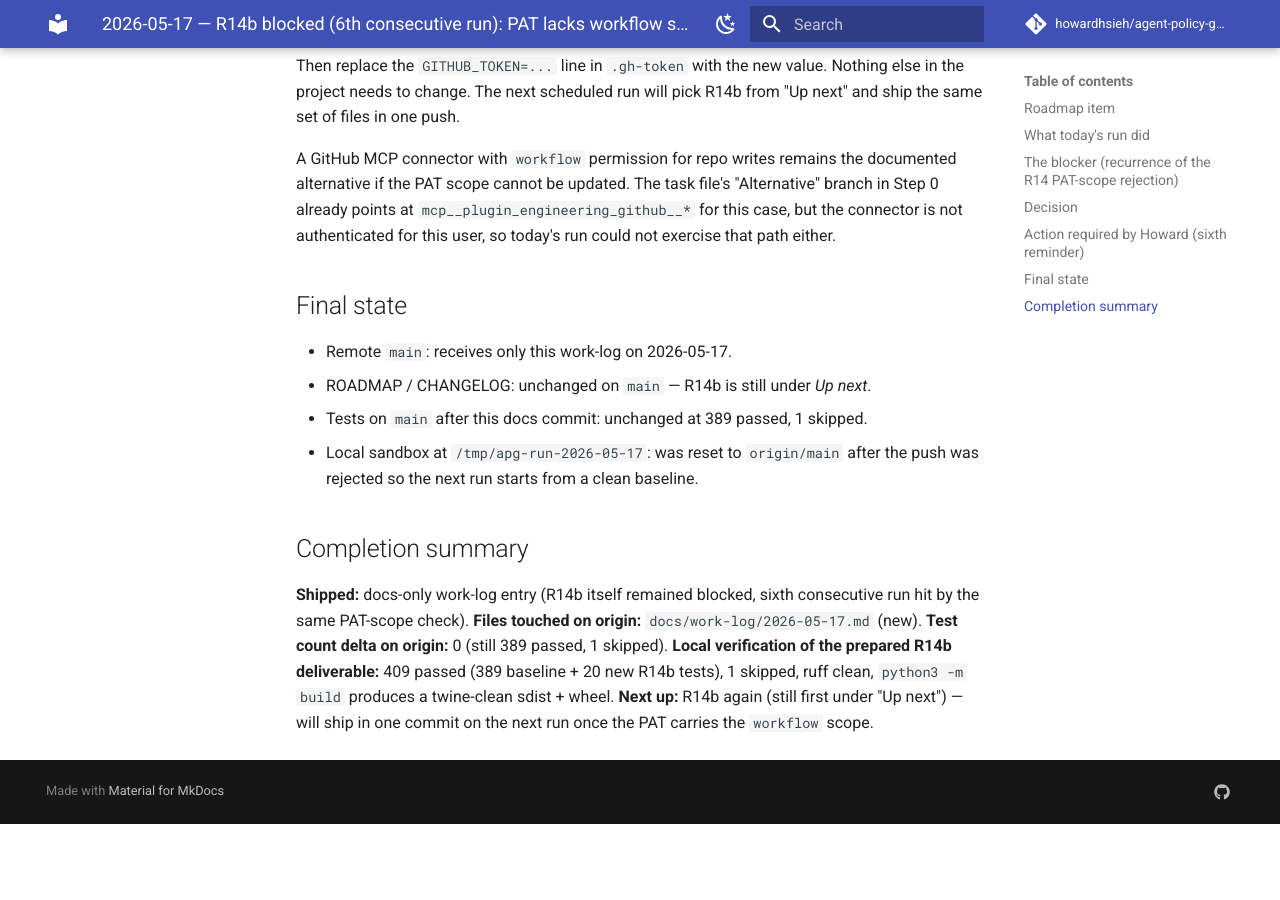
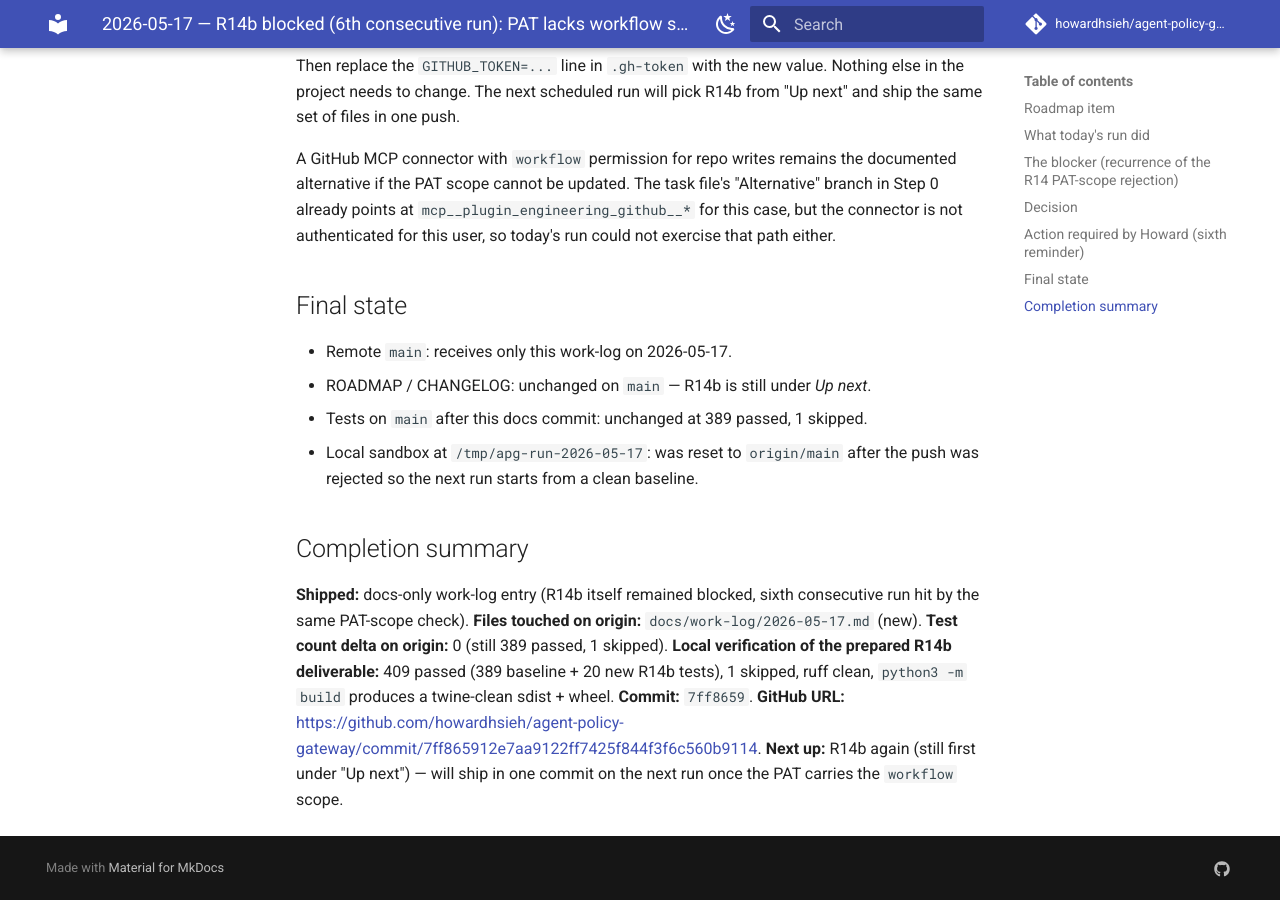
Before and after one commit to howardhsieh/agent-policy-gateway, an MkDocs documentation site: the page built from docs/work-log/2026-05-17.md, in a window 1280 px wide and 900 px high, scrolled down 3088 px. Built offline with MkDocs 1.6.1 and Material for MkDocs 9.7.7, drawn with Linux system fonts in a browser that asks for light colours; comment, search, counter and statistics services are not loaded; before the commit the page ends 3912 px from its top, so only the background shows below that.

Commit message:
docs: stamp commit hash and finalize 2026-05-17 work-log

```diff
--- a/docs/work-log/2026-05-17.md
+++ b/docs/work-log/2026-05-17.md
@@ -174,6 +174,5 @@ blocked, sixth consecutive run hit by the same PAT-scope check).
 **Test count delta on origin:** 0 (still 389 passed, 1 skipped).
 **Local verification of the prepared R14b deliverable:** 409
 passed (389 baseline + 20 new R14b tests), 1 skipped, ruff clean,
-`python3 -m build` produces a twine-clean sdist + wheel. **Next
-up:** R14b again (still first under "Up next") — will ship in one
+`python3 -m build` produces a twine-clean sdist + wheel. **Commit:** `7ff8659`. **GitHub URL:** <https://github.com/howardhsieh/agent-policy-gateway/commit/7ff865912e7aa9122ff7425f844f3f6c560b9114>. **Next up:** R14b again (still first under "Up next") — will ship in one
 commit on the next run once the PAT carries the `workflow` scope.
```
